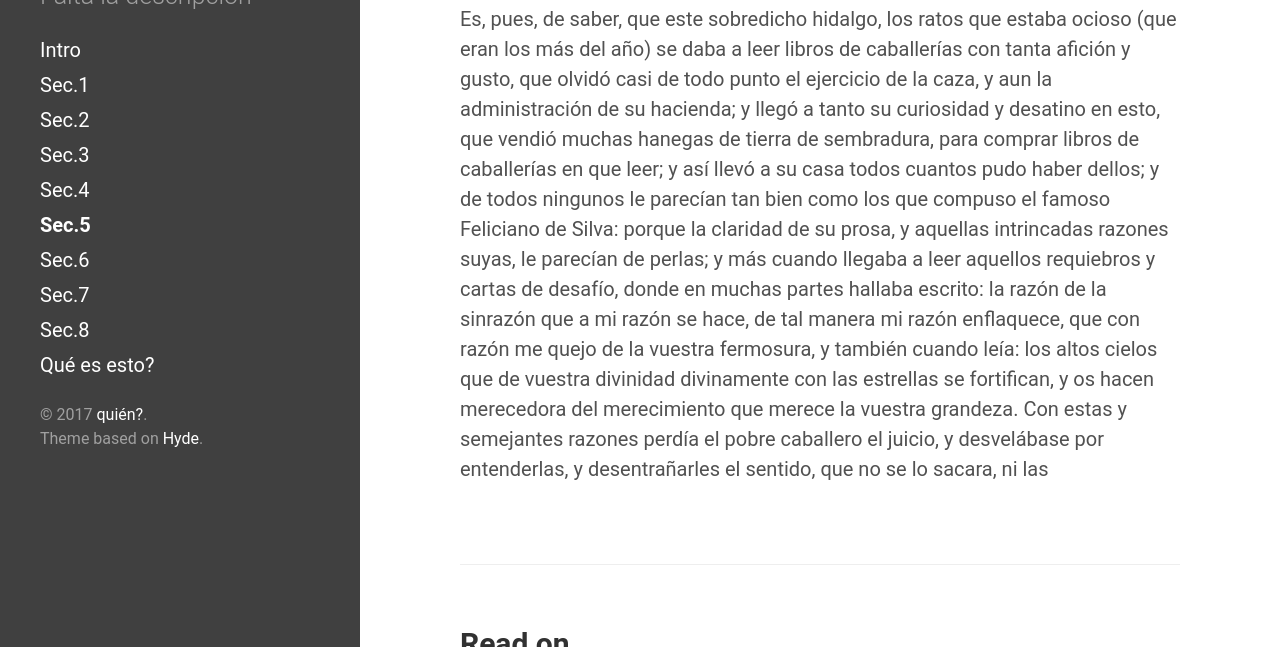
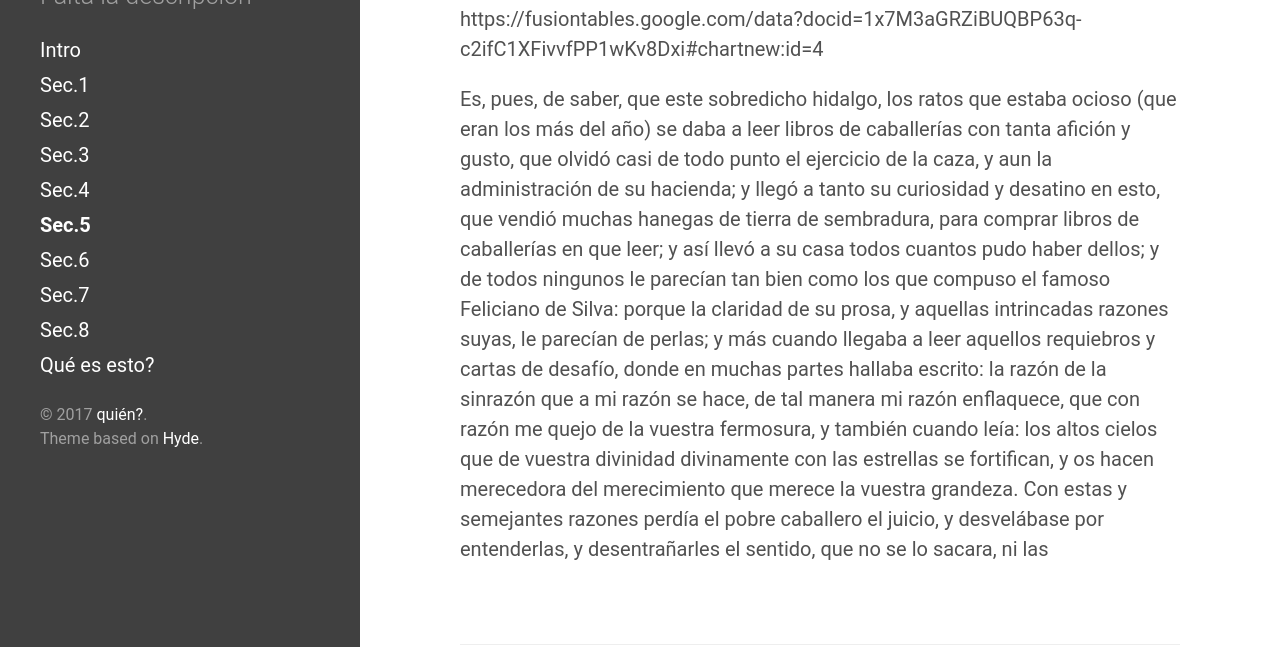
Before and after one commit to mper-bcn-ny/2017-metro, a Jekyll site: the page built from _posts/2017-02-16-seccion_5.md, in a window 1280 px wide and 900 px high, scrolled down 691 px, cut to the strip 253-900 px from the top of the window. Built offline with Jekyll 4.4.1, drawn with Linux system fonts in a browser that asks for light colours; part of the change alters nothing that is shown.

Commit message:
Update 2017-02-16-seccion_5.md

```diff
--- a/_posts/2017-02-16-seccion_5.md
+++ b/_posts/2017-02-16-seccion_5.md
@@ -8,4 +8,6 @@ En un lugar de la Mancha, de cuyo nombre no quiero acordarme, no ha mucho tiempo
 
 <iframe width="500" height="300" scrolling="no" frameborder="no" src="https://fusiontables.google.com/embedviz?containerId=googft-gviz-canvas&amp;q=select+col8%2C+col7+from+1x7M3aGRZiBUQBP63q-c2ifC1XFivvfPP1wKv8Dxi+order+by+col8+asc&amp;viz=GVIZ&amp;t=AREA&amp;rmax=250&amp;uiversion=2&amp;gco_forceIFrame=true&amp;gco_hasLabelsColumn=true&amp;gco_tooltip=%7B%22isHtml%22%3Atrue%7D&amp;tmplt=1&amp;width=500&amp;height=300"></iframe>
 
+https://fusiontables.google.com/data?docid=1x7M3aGRZiBUQBP63q-c2ifC1XFivvfPP1wKv8Dxi#chartnew:id=4
+
  Es, pues, de saber, que este sobredicho hidalgo, los ratos que estaba ocioso (que eran los más del año) se daba a leer libros de caballerías con tanta afición y gusto, que olvidó casi de todo punto el ejercicio de la caza, y aun la administración de su hacienda; y llegó a tanto su curiosidad y desatino en esto, que vendió muchas hanegas de tierra de sembradura, para comprar libros de caballerías en que leer; y así llevó a su casa todos cuantos pudo haber dellos; y de todos ningunos le parecían tan bien como los que compuso el famoso Feliciano de Silva: porque la claridad de su prosa, y aquellas intrincadas razones suyas, le parecían de perlas; y más cuando llegaba a leer aquellos requiebros y cartas de desafío, donde en muchas partes hallaba escrito: la razón de la sinrazón que a mi razón se hace, de tal manera mi razón enflaquece, que con razón me quejo de la vuestra fermosura, y también cuando leía: los altos cielos que de vuestra divinidad divinamente con las estrellas se fortifican, y os hacen merecedora del merecimiento que merece la vuestra grandeza. Con estas y semejantes razones perdía el pobre caballero el juicio, y desvelábase por entenderlas, y desentrañarles el sentido, que no se lo sacara, ni las
```
